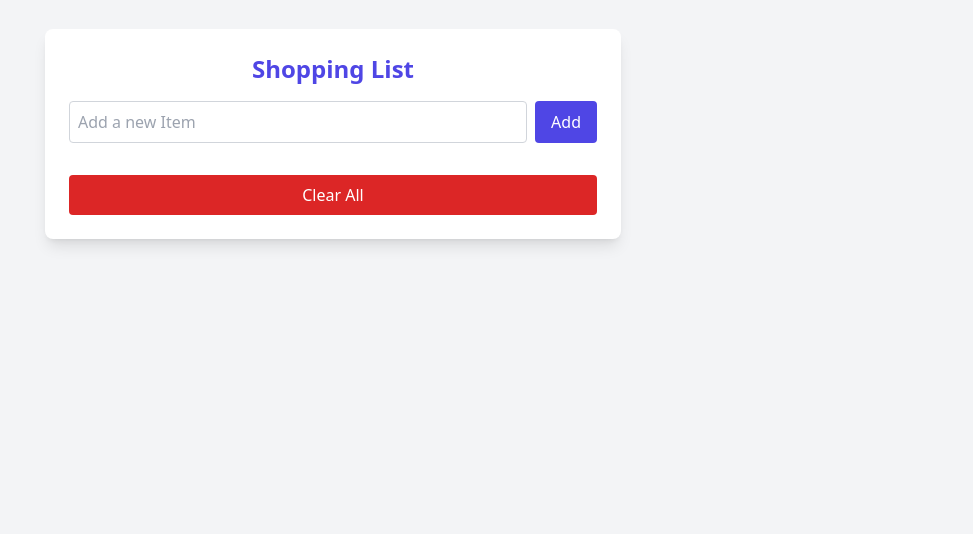
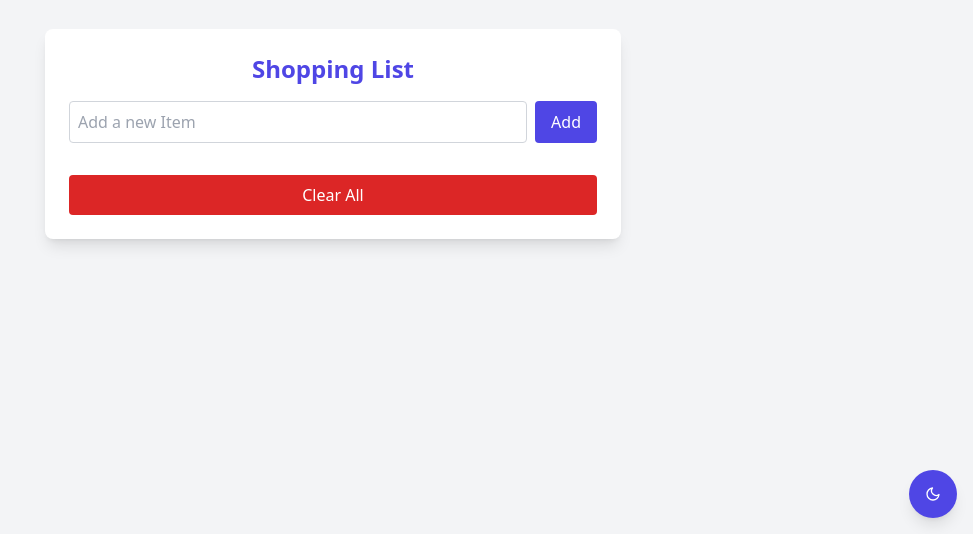
Before and after one commit to Makechi02/shopping-list, a React (Vite) app: page / in a window 1280 px wide. Shown: the part 266-800 px from the top of the page, without its empty margins (307-1280 px from the left). Built offline with nearby package versions, Linux system fonts and the light colour scheme.

Commit message:
Add dark and light mode

```diff
--- a/src/App.jsx
+++ b/src/App.jsx
@@ -1,9 +1,12 @@
 import {AddItemForm, ItemsList} from "./components";
 import {useEffect, useState} from "react";
 import {clearAllItemsFromDB, deleteItem, getAllItems, saveItem, updateItem} from "./utils/database.js";
+import {useTheme} from "./context/ThemeContext.jsx";
+import {FiMoon, FiSun} from "react-icons/fi";
 
 function App() {
     const [items, setItems] = useState([]);
+    const {theme, toggleTheme} = useTheme();
 
     useEffect(() => {
         async function fetchItems() {
@@ -36,12 +39,22 @@ function App() {
     };
 
     return (
-        <main className={`flex justify-center items-center h-[100svh] p-2`}>
-            <div className={`container bg-white p-4 sm:p-6 rounded-lg shadow-lg max-w-xl w-full`}>
-                <h1 className={`text-2xl font-semibold text-center text-indigo-600 mb-4`}>Shopping List</h1>
+        <main
+            className={`flex justify-center items-center min-h-[100svh] p-2 ${theme === "dark" ? "bg-gray-900 text-white" : "bg-gray-100 text-black"}`}>
+            <div
+                className={`container p-4 sm:p-6 rounded-lg shadow-lg max-w-xl w-full ${theme === "dark" ? "bg-gray-800" : "bg-white"}`}>
+                <h1 className={`text-2xl font-semibold text-center mb-4 ${theme === "dark" ? "text-indigo-400" : "text-indigo-600"}`}>Shopping
+                    List</h1>
                 <AddItemForm addItem={addItem}/>
                 <ItemsList items={items} editItem={editItem} removeItem={removeItem} clearAllItems={clearAllItems}/>
             </div>
+
+            <button
+                onClick={toggleTheme}
+                className="fixed bottom-4 right-4 p-4 bg-indigo-600 text-white rounded-full shadow-lg hover:bg-indigo-700"
+            >
+                {theme === 'light' ? <FiMoon/> : <FiSun/>}
+            </button>
         </main>
     );
 }
--- a/src/components/AddItemForm.jsx
+++ b/src/components/AddItemForm.jsx
@@ -1,8 +1,9 @@
 import {useState} from "react";
+import {useTheme} from "../context/ThemeContext.jsx";
 
 const AddItemForm = ({addItem}) => {
-
     const [inputValue, setInputValue] = useState('');
+    const {theme} = useTheme();
 
     const handleAddItem = (e) => {
         e.preventDefault();
@@ -20,11 +21,11 @@ const AddItemForm = ({addItem}) => {
                 placeholder={`Add a new Item`}
                 value={inputValue}
                 onChange={event => setInputValue(event.target.value)}
-                className={`flex-grow p-2 border border-gray-300 rounded focus:outline-none focus:ring-2 focus:ring-indigo-600`}
+                className={`flex-grow p-2 border rounded focus:outline-none focus:ring-2 ${theme === "dark" ? "bg-gray-800 text-white border-gray-600 focus:ring-indigo-400" : "bg-white text-black border-gray-300 focus:ring-indigo-600"}`}
             />
             <button
                 type={`submit`}
-                className={`bg-indigo-600 text-white px-4 py-2 rounded hover:bg-indigo-700 focus:outline-none focus:ring-2 focus:ring-indigo-600`}
+                className={`px-4 py-2 rounded focus:outline-none focus:ring-2 ${theme === "dark" ? "bg-indigo-400 text-black hover:bg-indigo-500 focus:ring-indigo-400" : "bg-indigo-600 text-white hover:bg-indigo-700 focus:ring-indigo-600"}`}
             >
                 Add
             </button>
--- a/src/components/Item.jsx
+++ b/src/components/Item.jsx
@@ -1,11 +1,13 @@
 import {useEffect, useRef, useState} from "react";
 import {FiCheck, FiEdit, FiTrash2} from "react-icons/fi";
 import {Tooltip} from "react-tooltip";
+import {useTheme} from "../context/ThemeContext.jsx";
 
 const Item = ({item, editItem, removeItem}) => {
     const [isEditing, setIsEditing] = useState(false);
     const [editValue, setEditValue] = useState(item.name);
     const inputRef = useRef(null);
+    const {theme} = useTheme();
 
     const handleEdit = () => {
         if (isEditing) {
@@ -35,7 +37,7 @@ const Item = ({item, editItem, removeItem}) => {
     return (
         <li
             onDoubleClick={handleCheckItem}
-            className={`flex justify-between items-center p-2 border-b border-gray-300 cursor-pointer`}
+            className={`flex justify-between items-center p-2 border-b cursor-pointer ${theme === "dark" ? "border-gray-700 bg-gray-800" : "border-gray-300 bg-white"}`}
         >
             <input
                 type={`checkbox`}
@@ -50,7 +52,7 @@ const Item = ({item, editItem, removeItem}) => {
                     value={editValue}
                     onKeyDown={handleKeyPress}
                     onChange={event => setEditValue(event.target.value)}
-                    className={`flex-grow p-2 border border-gray-300 rounded focus:outline-none focus:ring-2 focus:ring-indigo-600 mr-2`}
+                    className={`flex-grow p-2 border rounded focus:outline-none focus:ring-2 ${theme === "dark" ? "bg-gray-700 border-gray-600 focus:ring-indigo-400 text-white" : "bg-white border-gray-300 focus:ring-indigo-600 text-black"} mr-2`}
                 />
             ) : (
                 <span className={`flex-grow ${item.checked && 'line-through text-gray-500'}`}>{item.name}</span>
@@ -60,23 +62,23 @@ const Item = ({item, editItem, removeItem}) => {
                 {!item.checked && (
                     <button
                         onClick={handleEdit}
-                        className={`text-indigo-600 text-xl`}
                         data-tooltip-id={`icons-tooltip`}
                         data-tooltip-content={isEditing ? 'Save Changes' : 'Edit item'}
+                        className={`text-xl ${theme === "dark" ? "text-indigo-400" : "text-indigo-600"}`}
                     >
                         {isEditing ? <FiCheck/> : <FiEdit/>}
                     </button>
                 )}
                 <button
                     onClick={() => removeItem(item.id)}
-                    className={`text-red-600 text-xl`}
                     data-tooltip-id={`icons-tooltip`}
                     data-tooltip-content={`Delete item`}
+                    className={`text-xl ${theme === "dark" ? "text-red-400" : "text-red-600"}`}
                 >
                     <FiTrash2/>
                 </button>
             </span>
-            <Tooltip id={`icons-tooltip`} />
+            <Tooltip id={`icons-tooltip`}/>
         </li>
     )
 }
--- a/src/components/ItemsList.jsx
+++ b/src/components/ItemsList.jsx
@@ -1,6 +1,9 @@
 import Item from "./Item.jsx";
+import {useTheme} from "../context/ThemeContext.jsx";
 
 const ItemsList = ({items, editItem, removeItem, clearAllItems}) => {
+    const {theme} = useTheme();
+
     return (
         <div>
             <ul id={`shopping-list`} className={`space-y-2`}>
@@ -16,7 +19,7 @@ const ItemsList = ({items, editItem, removeItem, clearAllItems}) => {
 
             <button
                 onClick={clearAllItems}
-                className={`w-full bg-red-600 text-white mt-4 px-4 py-2 rounded hover:bg-red-700 focus:outline-none focus:ring-2 focus:ring-red-600`}
+                className={`w-full mt-4 px-4 py-2 rounded ${theme === "dark" ? "bg-red-700 text-white hover:bg-red-800" : "bg-red-600 text-white hover:bg-red-700"} focus:outline-none focus:ring-2 focus:ring-red-600`}
             >
                 Clear All
             </button>
--- /dev/null
+++ b/src/context/ThemeContext.jsx
@@ -0,0 +1,37 @@
+import {createContext, useContext, useEffect, useState} from 'react';
+
+const ThemeContext = createContext({});
+
+const ThemeProvider = ({ children }) => {
+    const prefersDark = window.matchMedia('(prefers-color-scheme: dark)').matches;
+    const [theme, setTheme] = useState(prefersDark ? 'dark' : 'light');
+
+    useEffect(() => {
+        const savedTheme = localStorage.getItem('theme');
+        if (savedTheme) {
+            setTheme(savedTheme);
+        } else {
+            setTheme(prefersDark ? 'dark' : 'light');
+        }
+    }, []);
+
+    useEffect(() => {
+        localStorage.setItem('theme', theme);
+    }, [theme]);
+
+    const toggleTheme = () => {
+        setTheme((prevTheme) => (prevTheme === 'light' ? 'dark' : 'light'));
+    };
+
+    return (
+        <ThemeContext.Provider value={{ theme, toggleTheme }}>
+            <div className={theme === 'dark' ? 'dark' : ''}>
+                {children}
+            </div>
+        </ThemeContext.Provider>
+    );
+};
+
+export const useTheme = () => useContext(ThemeContext);
+
+export { ThemeContext, ThemeProvider };
--- a/src/index.css
+++ b/src/index.css
@@ -1,3 +1,7 @@
 @import "tailwindcss/base";
 @import "tailwindcss/components";
 @import "tailwindcss/utilities";
+
+* {
+    transition: background-color 0.3s, color 0.3s, border-color 0.3s;
+}
--- a/src/main.jsx
+++ b/src/main.jsx
@@ -2,9 +2,12 @@ import React from "react";
 import ReactDOM from "react-dom/client";
 import App from "./App.jsx";
 import "./index.css";
+import {ThemeProvider} from "./context/ThemeContext.jsx";
 
 ReactDOM.createRoot(document.getElementById("root")).render(
     <React.StrictMode>
-        <App />
+        <ThemeProvider>
+            <App />
+        </ThemeProvider>
     </React.StrictMode>,
 );
```
